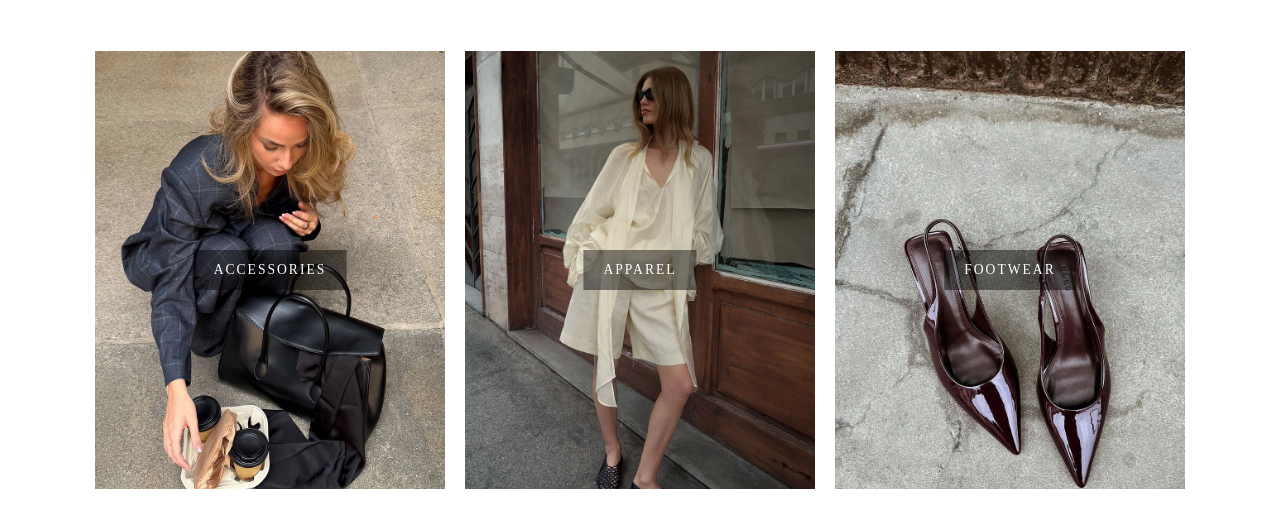
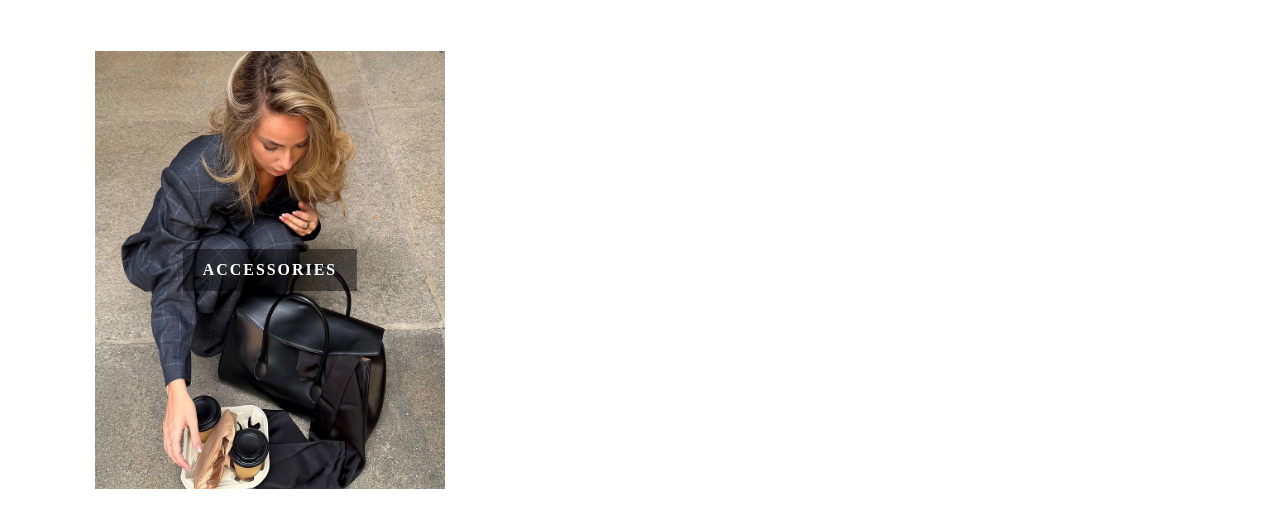
Before and after one commit to vida1000/statisksite, a plain HTML site: page index.html in a window 1280 px wide. Shown: the part 429-935 px from the top of the page. Drawn offline with Linux system fonts and the light colour scheme.

Commit message:
Add script reference and update category links in index.html

```diff
--- a/index.html
+++ b/index.html
@@ -7,6 +7,7 @@
     <meta name="robots" content="noindex">
     <title>Landingspage</title>
     <link rel="stylesheet" href="style.css">
+    <script src="index.js" defer></script>
 
 </head>
 
@@ -41,11 +42,13 @@
 
             <div class="category">
                 <img src="img/accessoriess.webp" alt="Accessories">
-                <a href="produktliste.html">Accessories</a>
+                <a href="produktliste.html">
+                    <h3>Accessories</h3>
+                </a>
 
             </div>
 
-            <div class="category">
+            <!-- <div class="category">
                 <img src="img/scarf_detail_ruffle_blouse.webp" alt="Apparel">
                 <a href="produktliste.html">Apparel</a>
             </div>
@@ -68,7 +71,7 @@
             <div class="category">
                 <img src="img/sportsgoods.webp" alt="Sporting Goods">
                 <a href="produktliste.html">Sporting Goods</a>
-            </div>
+            </div> -->
         </div>
     </main>
 
```
